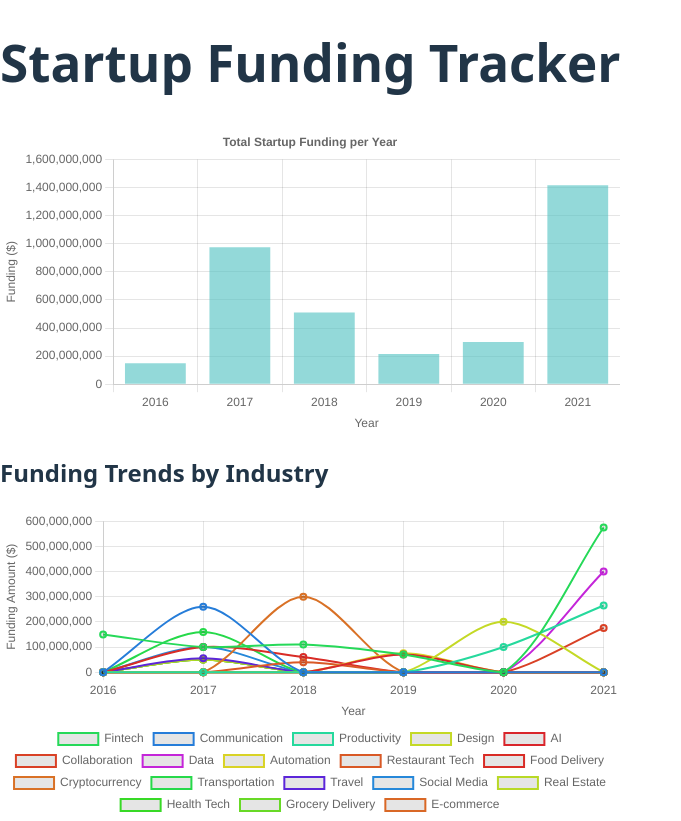
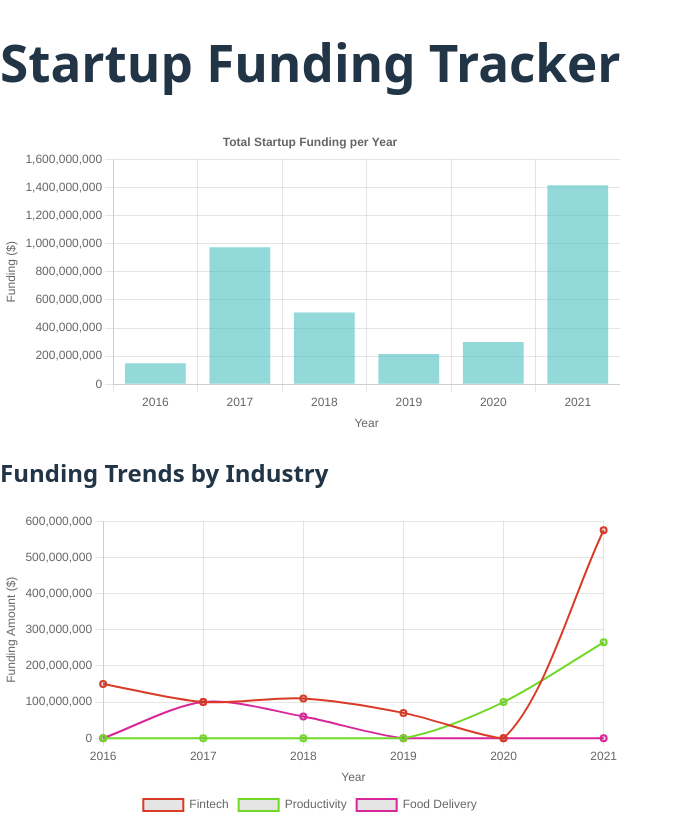
Before and after one commit to Lukeguy334/funding-tracker, a React (Vite) app: page / in a window 1280 px wide. Shown: the whole page, without its empty margins (0-681 px from the left). Built offline with nearby package versions, Linux system fonts and the light colour scheme.

Commit message:
fix line chart

```diff
--- a/src/App.jsx
+++ b/src/App.jsx
@@ -3,19 +3,26 @@ import FundingBarChart from "./components/FundingBarChart";
 import IndustryTrendChart from "./components/IndustryTrendChart";
 
 function App() {
+  // State to hold the funding data fetched from the JSON file
   const [fundingData, setFundingData] = useState([]);
 
   useEffect(() => {
+    // Fetch funding data from the local JSON file
     fetch("/funding.json")
-      .then(res => res.json())
-      .then(data => setFundingData(data))
-      .catch(err => console.error("Fetch error:", err));
-  }, []);
+      .then(res => res.json()) // Parse the response as JSON
+      .then(data => setFundingData(data)) // Update the state with the fetched data
+      .catch(err => console.error("Fetch error:", err)); // Log any errors during the fetch
+  }, []); // Empty dependency array ensures this runs only once when the component mounts
 
   return (
     <div className="p-6">
+      {/* Page title */}
       <h1 className="text-2xl font-bold mb-6">Startup Funding Tracker</h1>
+
+      {/* Render the FundingBarChart component with the fetched data */}
       <FundingBarChart data={fundingData} />
+
+      {/* Render the IndustryTrendChart component with the fetched data */}
       <IndustryTrendChart data={fundingData} />
     </div>
   );
--- a/src/components/FundingBarChart.jsx
+++ b/src/components/FundingBarChart.jsx
@@ -1,4 +1,4 @@
-import { Bar } from "react-chartjs-2";
+import { Bar } from "react-chartjs-2"; // Import the Bar chart component from react-chartjs-2
 import {
   Chart as ChartJS,
   CategoryScale,
@@ -7,51 +7,59 @@ import {
   Title,
   Tooltip,
   Legend,
-} from "chart.js";
+} from "chart.js"; // Import necessary modules from chart.js
 
+// Register the required chart.js components
 ChartJS.register(CategoryScale, LinearScale, BarElement, Title, Tooltip, Legend);
 
 function FundingBarChart({ data }) {
+  // Object to store the total funding amounts grouped by year
   const totalsByYear = {};
 
+  // Iterate over the data array to calculate total funding for each year
   data.forEach(entry => {
     if (entry.year && entry.amount) {
+      // Add the funding amount to the corresponding year
       totalsByYear[entry.year] = (totalsByYear[entry.year] || 0) + entry.amount;
     }
   });
 
-  const labels = Object.keys(totalsByYear).sort();
-  const values = labels.map(year => totalsByYear[year]);
+  // Extract the years (labels) and corresponding funding totals (values)
+  const labels = Object.keys(totalsByYear).sort(); // Sort the years in ascending order
+  const values = labels.map(year => totalsByYear[year]); // Map years to their total funding amounts
 
+  // Prepare the data object for the Bar chart
   const chartData = {
-    labels,
+    labels, // X-axis labels (years)
     datasets: [
       {
-        label: "Total Funding by Year ($)",
-        data: values,
-        backgroundColor: "rgba(75, 192, 192, 0.6)",
+        label: "Total Funding by Year ($)", // Dataset label
+        data: values, // Y-axis data (funding amounts)
+        backgroundColor: "rgba(75, 192, 192, 0.6)", // Bar color
       },
     ],
   };
 
+  // Chart configuration options
   const options = {
-    responsive: true,
+    responsive: true, // Make the chart responsive
     plugins: {
-      legend: { display: false },
-      title: { display: true, text: "Total Startup Funding per Year" },
+      legend: { display: false }, // Hide the legend
+      title: { display: true, text: "Total Startup Funding per Year" }, // Chart title
     },
     scales: {
       y: {
-        beginAtZero: true,
-        title: { display: true, text: "Funding ($)" },
+        beginAtZero: true, // Start the Y-axis at zero
+        title: { display: true, text: "Funding ($)" }, // Y-axis title
       },
       x: {
-        title: { display: true, text: "Year" },
+        title: { display: true, text: "Year" }, // X-axis title
       },
     },
   };
 
+  // Render the Bar chart with the prepared data and options
   return <Bar data={chartData} options={options} />;
 }
 
-export default FundingBarChart;
+export default FundingBarChart; // Export the component as the default export
--- a/src/components/IndustryTrendChart.jsx
+++ b/src/components/IndustryTrendChart.jsx
@@ -14,6 +14,7 @@ ChartJS.register(LineElement, PointElement, CategoryScale, LinearScale, Tooltip,
 function IndustryTrendChart({ data }) {
   const grouped = {};
 
+  // Group data by industry and year
   data.forEach(entry => {
     if (!grouped[entry.industry]) {
       grouped[entry.industry] = {};
@@ -28,7 +29,9 @@ function IndustryTrendChart({ data }) {
     return `hsl(${hue}, 70%, 50%)`;
   };
 
-  const datasets = Object.entries(grouped).map(([industry, yearData]) => ({
+  const datasets = Object.entries(grouped)
+    .filter(([_, yearData]) => Object.keys(yearData).length >= 2) // ✅ filter: keep only industries with data in ≥ 2 years
+    .map(([industry, yearData]) => ({
       label: industry,
       data: years.map(year => yearData[year] || 0),
       borderColor: getRandomColor(),
```
Lines whose indentation alone changed are shown as unchanged.
